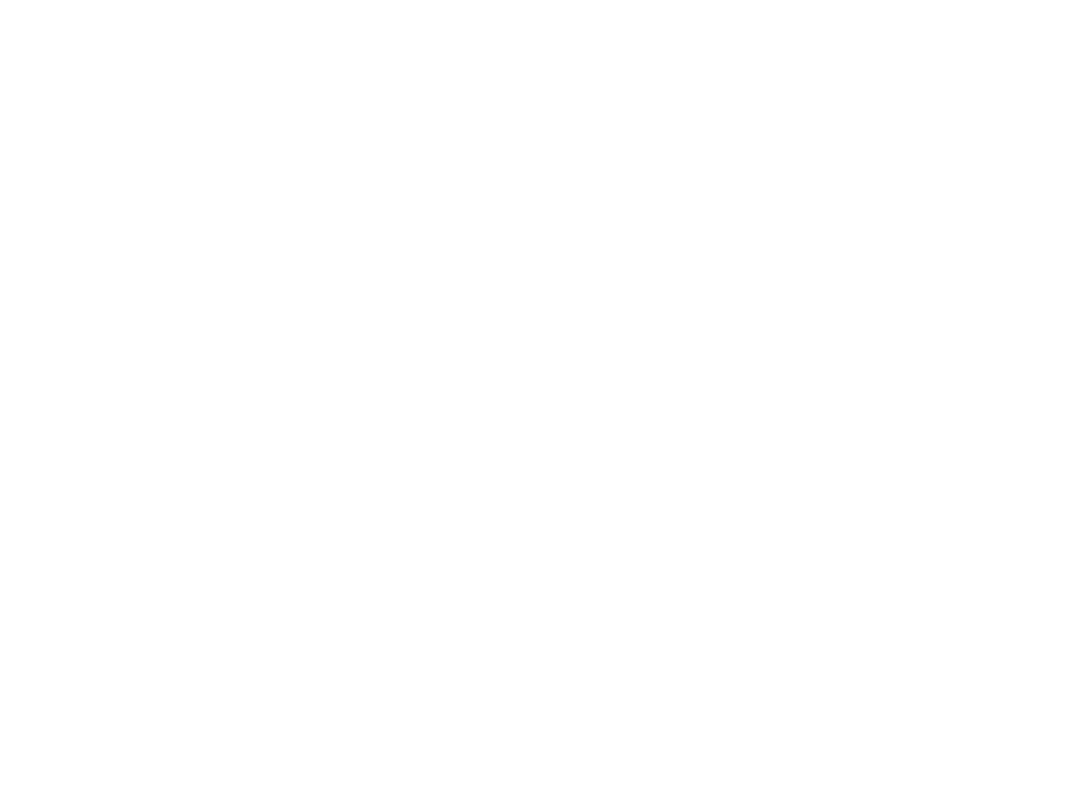
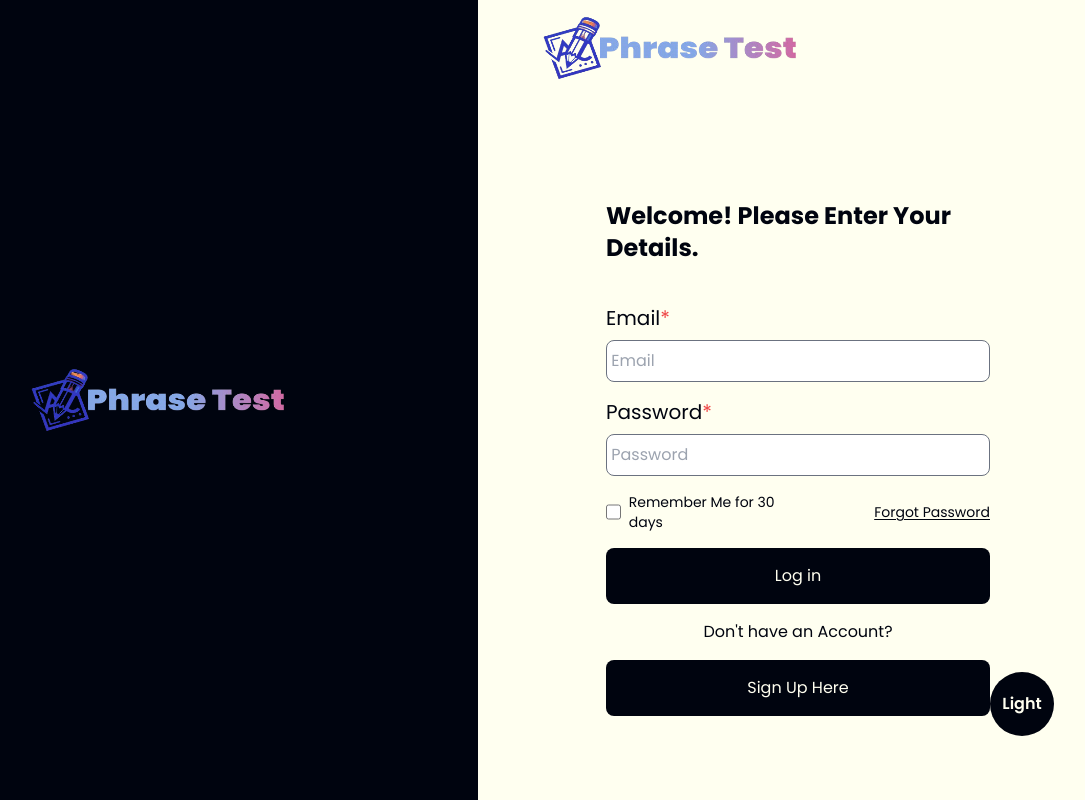
Before and after one commit to JhondhelPago/phrasetest_app, a React (Vite) app: page /loginpage in a window 1280 px wide. Before the commit this address had no page. Shown: the whole page, without its empty margins (162-1247 px from the left). Built offline with nearby package versions, Linux system fonts and the light colour scheme.

Commit message:
LoginPageUIAttempt

```diff
--- a/src/App.jsx
+++ b/src/App.jsx
@@ -9,6 +9,7 @@
 import ThankYou from './pages/Thankyou';
 import Assessment from './pages/Assessment';
 import ExamineResults from './pages/ExamineResults';
+import LoginPage from './pages/LoginPage';
 //import Home from './pages/Home';
 
 function App() {
@@ -27,6 +28,7 @@
         <Route path="/inputform" element={<InputForm isDark={isDark} changeColorTheme={changeColorTheme}></InputForm>}></Route>
         <Route path="/examineresults" element={<ExamineResults isDark={isDark} changeColorTheme={changeColorTheme}></ExamineResults>}></Route>
         <Route path="/thankyou" element={<ThankYou></ThankYou>}></Route>
+        <Route path="/loginpage" element={<LoginPage></LoginPage>}></Route>
         {/* path="/signup" -> select user type. student or teacher? */}
         {/* path="/signup/student" student signup form */}
         {/* path="/signup/teacher" teacher signup form */}
--- a/src/assets/index.js
+++ b/src/assets/index.js
@@ -23,6 +23,7 @@
 import people01 from "./people01.png";
 import people02 from "./people02.png";
 import people03 from "./people03.png";
+import sampleBG from "./sampleBG.png";
 
 export {
   airbnb,
@@ -50,4 +51,5 @@
   people01,
   people02,
   people03,
+  sampleBG,
 };
--- a/src/components/Hero.jsx
+++ b/src/components/Hero.jsx
@@ -27,7 +27,7 @@
         </div>
 
         <h1 className="font-poppins font-semibold ss:text-[68px] text-[52px] text-primary dark:text-white ss:leading-[100px] leading-[75px] w-full"></h1>
-        <p className={`${styles.paragraph} max-w-[500px] mt-5 text-primary dark:text-primary`}> Craft messages that captivate and persuade by expanding your vocabulary and applying refined language techniques, ensuring your communication is both precise and influential.</p>
+        <p className={`${styles.paragraph} max-w-[500px] mt-5 text-primary dark:text-white`}> Craft messages that captivate and persuade by expanding your vocabulary and applying refined language techniques, ensuring your communication is both precise and influential.</p>
       </div>
       <div className="relative flex-1 flex items-center justify-center">
           <img src={sitinginchair} alt="sitinginchair" className="w-[100%] h-[100%] relative z-[5]"/>
--- /dev/null
+++ b/src/components/Login.jsx
@@ -0,0 +1,63 @@
+import React from 'react'
+import styles from '../style';
+
+
+const Login = () => {
+  return (
+
+    <>
+    <div className={`${styles.paddingX} ${styles.paddingY}  w-full items-center justify- xs:w-full font-poppins`}>
+
+        <h1 className='text-2xl font-bold mt-14  text-primary mb-10'>
+        Welcome! Please Enter Your Details.
+        </h1>
+
+        <div className="flex flex-col justify-items-start w-full h-full">
+            <div className='text-xl font-thin  text-primary '>
+                Email<span className='text-red-500'>*</span>
+            </div>
+            <div className='w-full flex flex-col'>
+                <input type="email" placeholder=" Email" className='w-full text-primary dark:text-white mt-2 py-2 border rounded-lg border-gray-500 outline-none focus:outline-none mb-4'/>
+            </div>
+
+            <div className='text-xl font-thin  text-primary '>
+                Password<span className='text-red-500'>*</span>
+            </div>
+
+            <div className='w-full flex flex-col'>
+                <input type="password" placeholder=" Password" className='w-full text-primary dark:text-white mt-2 py-2 border rounded-lg border-gray-500 outline-none focus:outline-none'/>
+            </div>
+
+            <div className='w-full flex items-center justify-between text-primary dark:text-white mt-4'>
+                <div className='w-full flex flex-row items-center'>
+                    <input type="checkbox" className="w-4 h-4 mr-2" />
+                    <p className='text-sm '>Remember Me for 30 days</p>
+                </div>
+
+                <div className='w-full'>
+                <p className='text-sm cursor-pointer  underline underline-offset-2 text-right'>Forgot Password</p>
+                </div>
+            </div>
+
+            <div className='w-full flex flex-col'>
+                <button className='w-full text-white dark:text-primary bg-primary dark:bg-white rounded-lg p-4 text-center flex items-center justify-center mt-4'>
+                    Log in
+                </button>
+                <div className='w-full flex items-center justify-center mt-4'>
+                <p className='text-primary dark:text-white '>Don't have an Account?</p>
+                </div>
+
+
+                <button className='w-full text-white dark:text-primary bg-primary dark:bg-white rounded-lg p-4 text-center flex items-center justify-center mt-4'>
+                    Sign Up Here
+                </button>
+            </div>
+        </div>
+
+    </div>
+    </>
+
+  )
+}
+
+export default Login
--- a/src/components/index.js
+++ b/src/components/index.js
@@ -8,6 +8,7 @@
 import InputDetails from "./InputDetails";
 import Button from "./Button";
 import Comparison from "./Comparison";
+import Login from "./Login";
 
 
 export {
@@ -21,4 +22,5 @@
   InputDetails,
   Button,
   Comparison,
+  Login,
 };
--- /dev/null
+++ b/src/pages/LoginPage.jsx
@@ -0,0 +1,35 @@
+import React from 'react';
+import styles from '../style';
+import {logo} from '../assets';
+
+import { Login, Button, } from "../components";
+
+const LoginPage = () => {
+  return (
+    <>
+    <section className='bg-primary dark:white w-full h-screen flex items-start'>
+        <div className='relative w-1/2 h-full  flex-col hidden lg:block'>
+        <div className={`${styles.paddingX} ${styles.flexCenter} `}>
+            <div className={`h-screen flex items-center justify-center`}>
+                <img src={logo} alt="phrasetest" className="w-[256px] h-[64px]"/>
+            </div>
+        </div>
+        </div>
+        <div className=' bg-white dark:primary w-full lg:w-1/2  h-full flex flex-col'>
+        <div className={`${styles.paddingX} ${styles.flexCenter}`}>
+            <div className={`${styles.boxWidth} text-white`}>
+            <img src={logo} alt="phrasetest" className="w-[256px] h-[64px] mt-4"/>
+            <Login/>
+            <Button/>
+            </div>
+        </div>
+        </div>
+
+
+    </section>
+
+</>
+  )
+}
+
+export default LoginPage
--- a/tailwind.config.js
+++ b/tailwind.config.js
@@ -7,7 +7,7 @@
       colors: {
         primary: "#00040f",
         secondary: "#00f6ff",
-        white: "#ffffe3",
+        white: "#FFFFF0",
         dimWhite: "rgba(255, 255, 255, 0.7)",
         dimBlue: "rgba(9, 151, 124, 0.1)",
 
```
Also changed, not shown: src/assets/sampleBG.png (added).
